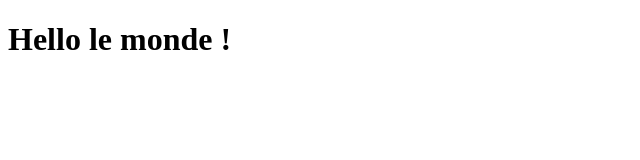
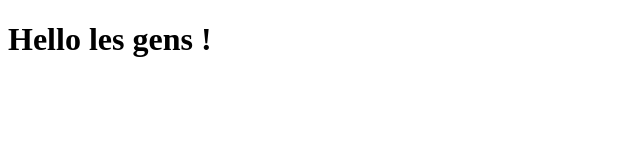
Before and after one commit to Berdina93/devops_gr04, a plain HTML site: page index.html in a window 1280 px wide. Shown: the full height of the page, 0-640 px from the left. Drawn offline with Linux system fonts and the light colour scheme.

Commit message:
fix: correction title

```diff
--- a/index.html
+++ b/index.html
@@ -6,6 +6,6 @@
     <title>Document</title>
 </head>
 <body>
-  <h1>Hello le monde !</h1>
+  <h1>Hello les gens  !</h1>
 </body>
 </html>
```
